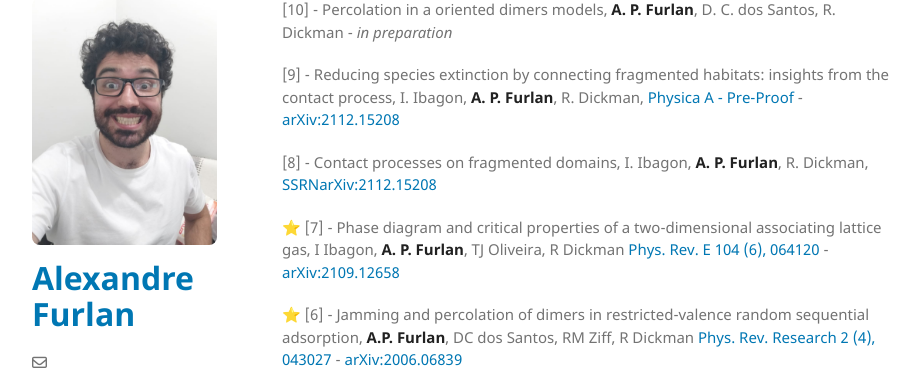
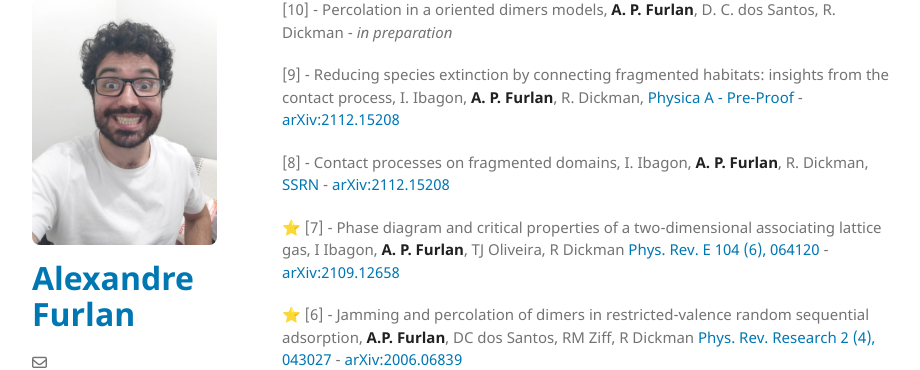
Before and after one commit to apfurlan/apfurlan.github.io, a Jekyll site: the page built from phy-pub-page.md, in a window 1280 px wide. Shown: the part 60-430 px from the top of the page, without its empty margins (178-1098 px from the left). Built offline with Jekyll 4.4.1, drawn with Linux system fonts in a browser that asks for light colours; our own code applies the rules of GitHub Pages for plain Markdown files.

Commit message:
init commit

```diff
--- a/phy-pub-page.md
+++ b/phy-pub-page.md
@@ -8,7 +8,7 @@ the contact process, I. Ibagon, **A. P. Furlan**, R. Dickman,
 [arXiv:2112.15208](https://arxiv.org/abs/2112.15208)
 
 [8] - Contact processes on fragmented domains, I. Ibagon, **A. P. Furlan**, R. Dickman,
-[SSRN](https://ssrn.com/abstract=4006875)[arXiv:2112.15208](https://arxiv.org/abs/2112.15208)
+[SSRN](https://ssrn.com/abstract=4006875) - [arXiv:2112.15208](https://arxiv.org/abs/2112.15208)
 
 
 ⭐ [7] - Phase diagram and critical properties of a two-dimensional associating lattice gas,
```
